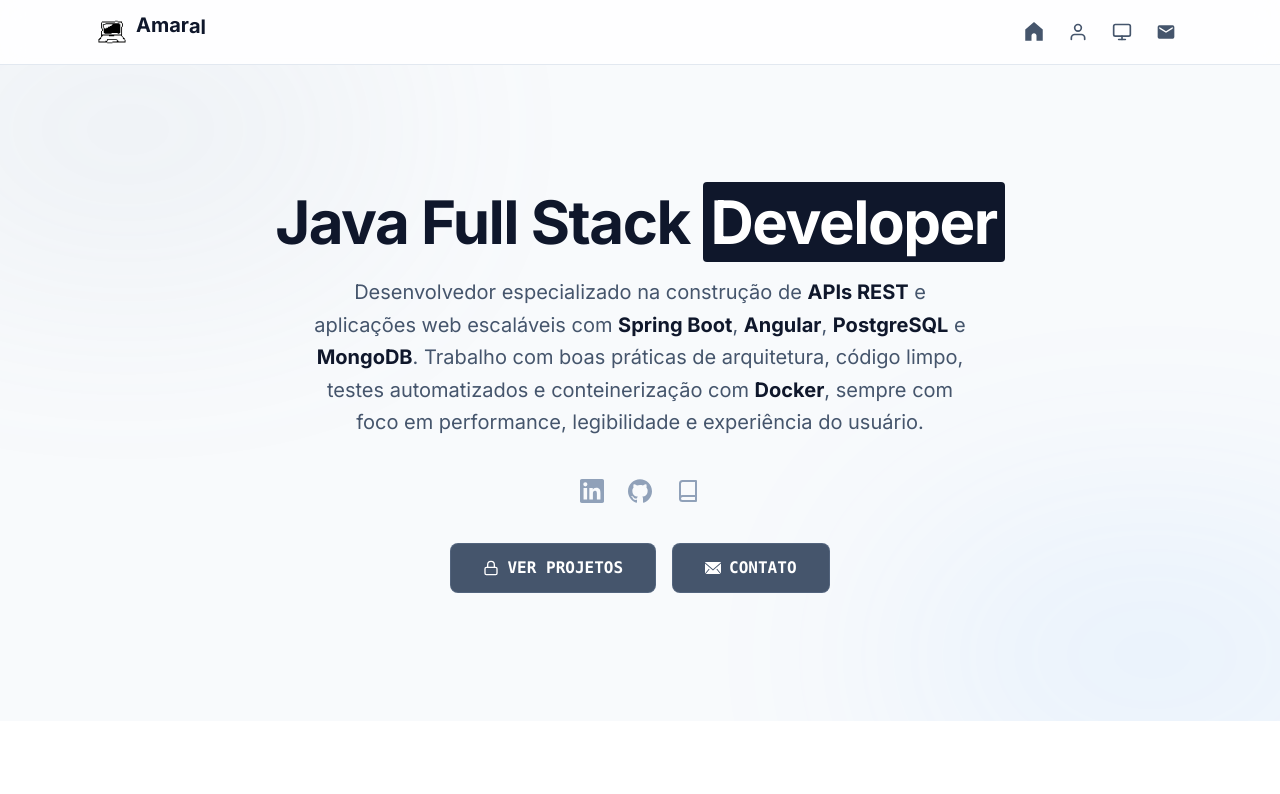
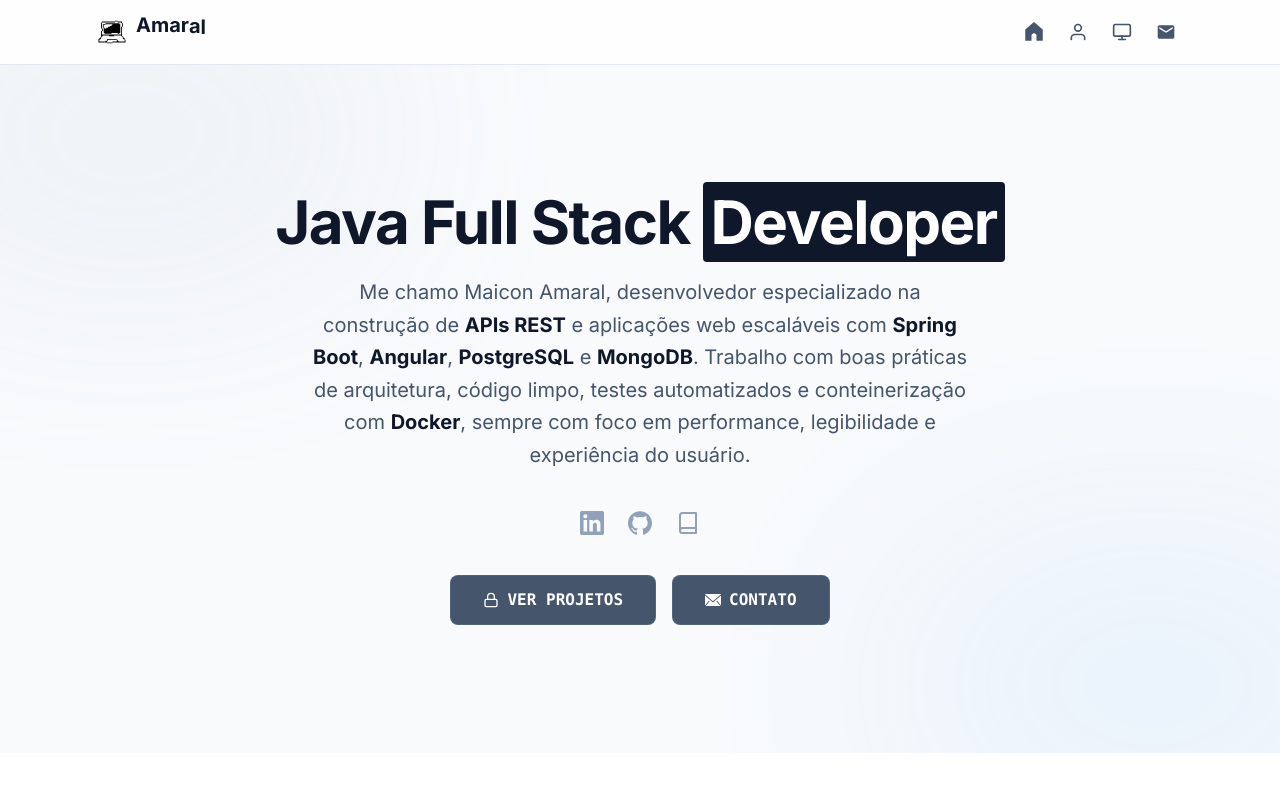
Before and after one commit to maicon-castilhos/portifolio-v1, a website: page index.html in a window 1280 px wide. Shown: the top 794 px of the page. Drawn offline with Linux system fonts and the light colour scheme.

Commit message:
update herosection

```diff
--- a/index.html
+++ b/index.html
@@ -231,7 +231,7 @@
             <p
               class="max-w-2xl mx-auto text-lg md:text-xl text-slate-600 mb-10 leading-relaxed"
             >
-              Desenvolvedor especializado na construção de
+              Me chamo Maicon Amaral, desenvolvedor especializado na construção de
               <strong class="text-slate-900">APIs REST</strong> e aplicações web
               escaláveis com
               <strong class="text-slate-900">Spring Boot</strong>,
```
